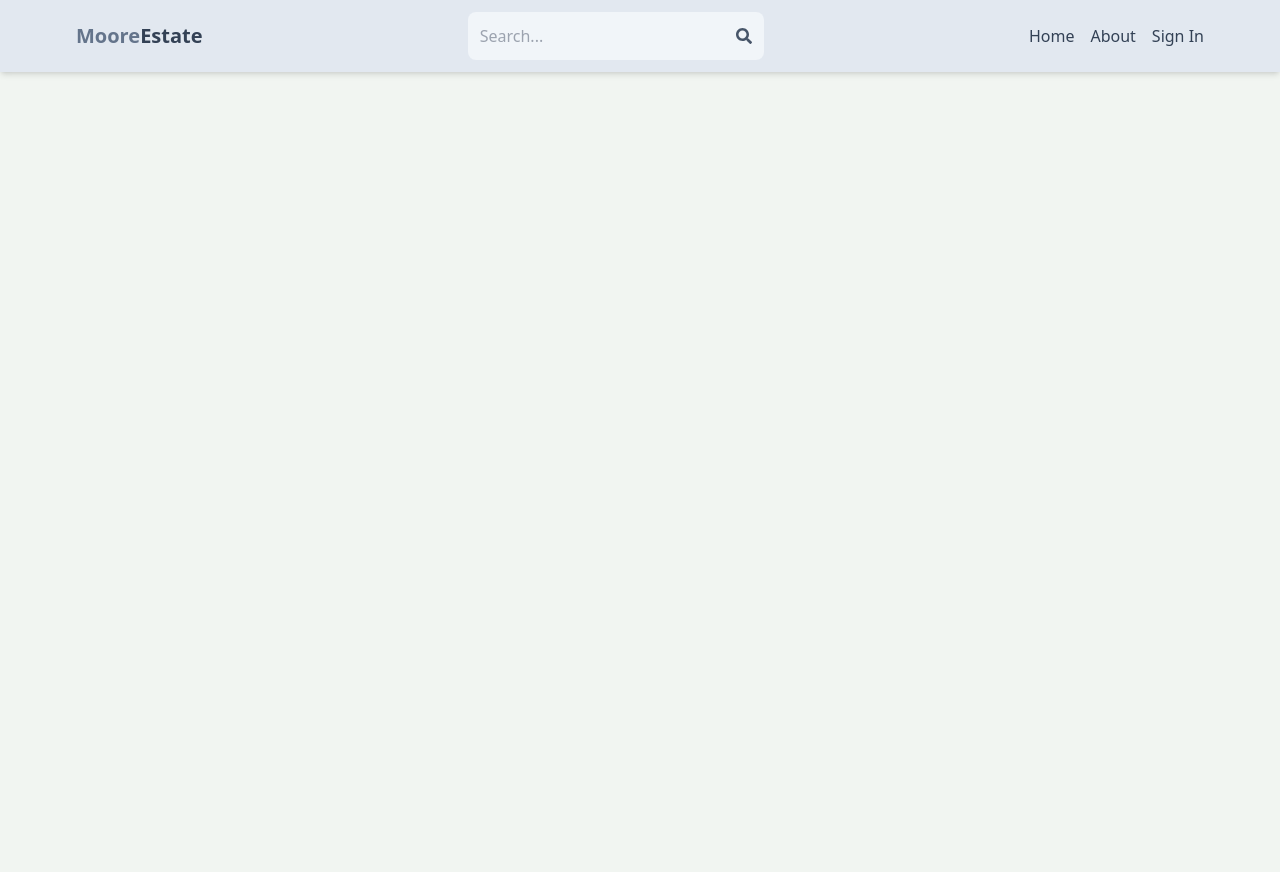
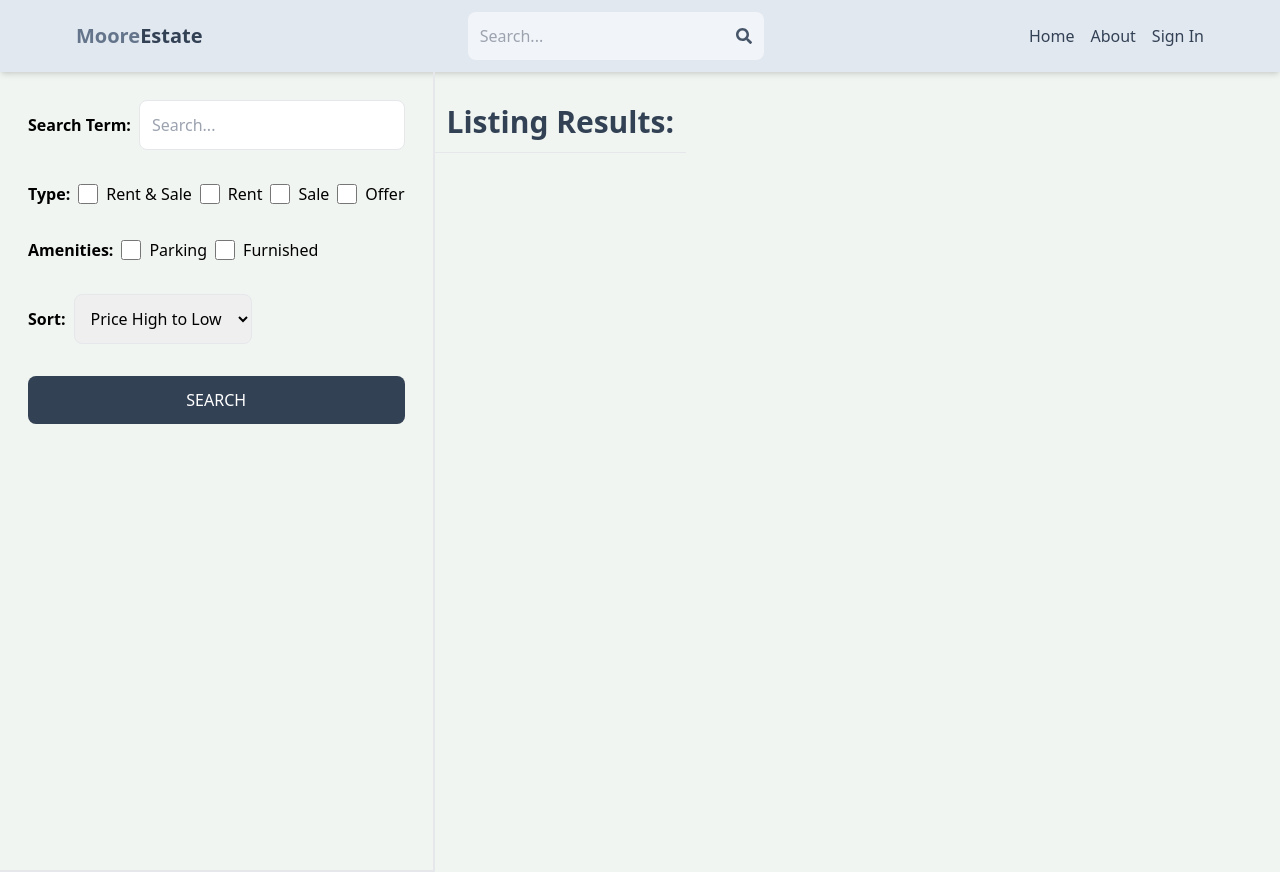
Before and after one commit to kmooredev/mern-estate, a React (Vite) app in the folder client/: page /search in a window 1280 px wide. Before the commit the page ends 800 px from the top, so only its background shows below. Built offline with nearby package versions, Linux system fonts and the light colour scheme; no server answers.

Commit message:
Add search page UI

```diff
--- a/client/src/App.tsx
+++ b/client/src/App.tsx
@@ -10,6 +10,7 @@
 import CreateListing from './pages/CreateListing';
 import UpdateListing from './pages/UpdateListing';
 import Listing from './pages/Listing';
+import Search from './pages/Search';
 
 function App() {
   return (
@@ -21,6 +22,7 @@
         <Route path='/signup' element={<Signup />} />
         <Route path='/about' element={<About />} />
         <Route path='/listing/:listingId' element={<Listing />} />
+        <Route path='/search' element={<Search />} />
         <Route element={<PrivateRoute />}>
           <Route path='/profile' element={<Profile />} />
           <Route path='/create-listing' element={<CreateListing />} />
--- /dev/null
+++ b/client/src/pages/Search.tsx
@@ -0,0 +1,71 @@
+import React from 'react';
+
+const Search = () => {
+  return (
+    <div className='flex flex-col md:flex-row'>
+      <div className='p-7 border-b-2 md:border-r-2 md:min-h-screen'>
+        <form className='flex flex-col gap-8'>
+          <div className='flex items-center gap-2'>
+            <label className='whitespace-nowrap font-semibold'>Search Term:</label>
+            <input
+              type='text'
+              id='searchTerm'
+              placeholder='Search...'
+              className='border rounded-lg p-3 w-full'
+            />
+          </div>
+          <div className='flex gap-2 flex-wrap items-center'>
+            <label className='font-semibold'>Type:</label>
+            <div className='flex gap-2'>
+              <input type='checkbox' id='all' className='w-5' />
+              <span>Rent & Sale</span>
+            </div>
+            <div className='flex gap-2'>
+              <input type='checkbox' id='rent' className='w-5' />
+              <span>Rent</span>
+            </div>
+            <div className='flex gap-2'>
+              <input type='checkbox' id='sale' className='w-5' />
+              <span>Sale</span>
+            </div>
+            <div className='flex gap-2'>
+              <input type='checkbox' id='offer' className='w-5' />
+              <span>Offer</span>
+            </div>
+          </div>
+          <div className='flex gap-2 flex-wrap items-center'>
+            <label className='font-semibold'>Amenities:</label>
+            <div className='flex gap-2'>
+              <input type='checkbox' id='parking' className='w-5' />
+              <span>Parking</span>
+            </div>
+            <div className='flex gap-2'>
+              <input type='checkbox' id='furnished' className='w-5' />
+              <span>Furnished</span>
+            </div>
+          </div>
+
+          <div className='flex items-center gap-2'>
+            <label className='font-semibold'>Sort:</label>
+            <select id='sort_order' className='border rounded-lg p-3'>
+              <option>Price High to Low</option>
+              <option>Price Low to High</option>
+              <option>Latest</option>
+              <option>Oldest</option>
+            </select>
+          </div>
+          <button className='bg-slate-700 text-white p-3 rounded-lg uppercase hover:opacity-95'>
+            Search
+          </button>
+        </form>
+      </div>
+      <div className=''>
+        <h1 className='text-3xl font-semibold border-b p-3 text-slate-700 mt-5'>
+          Listing Results:
+        </h1>
+      </div>
+    </div>
+  );
+};
+
+export default Search;
```
